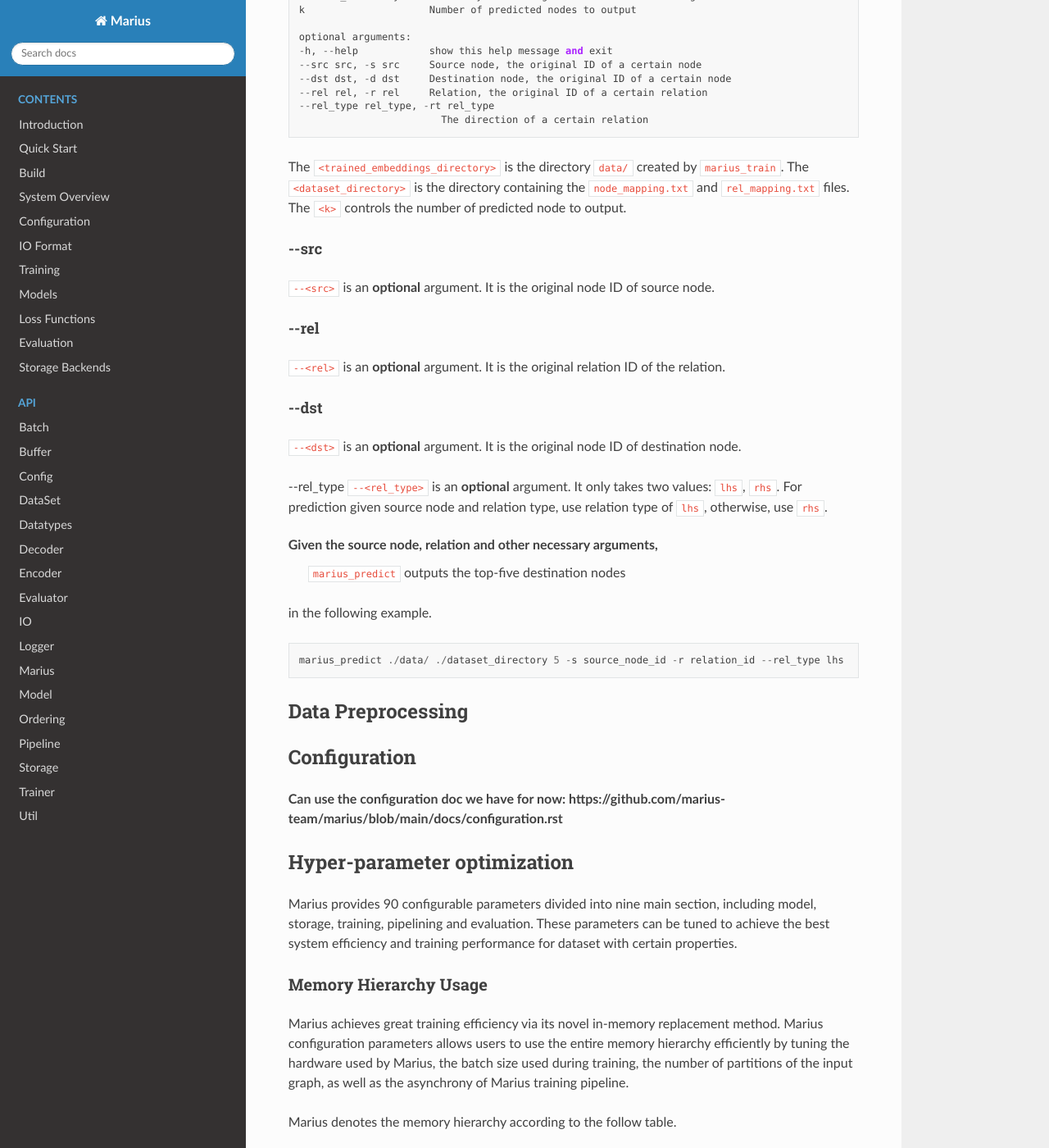
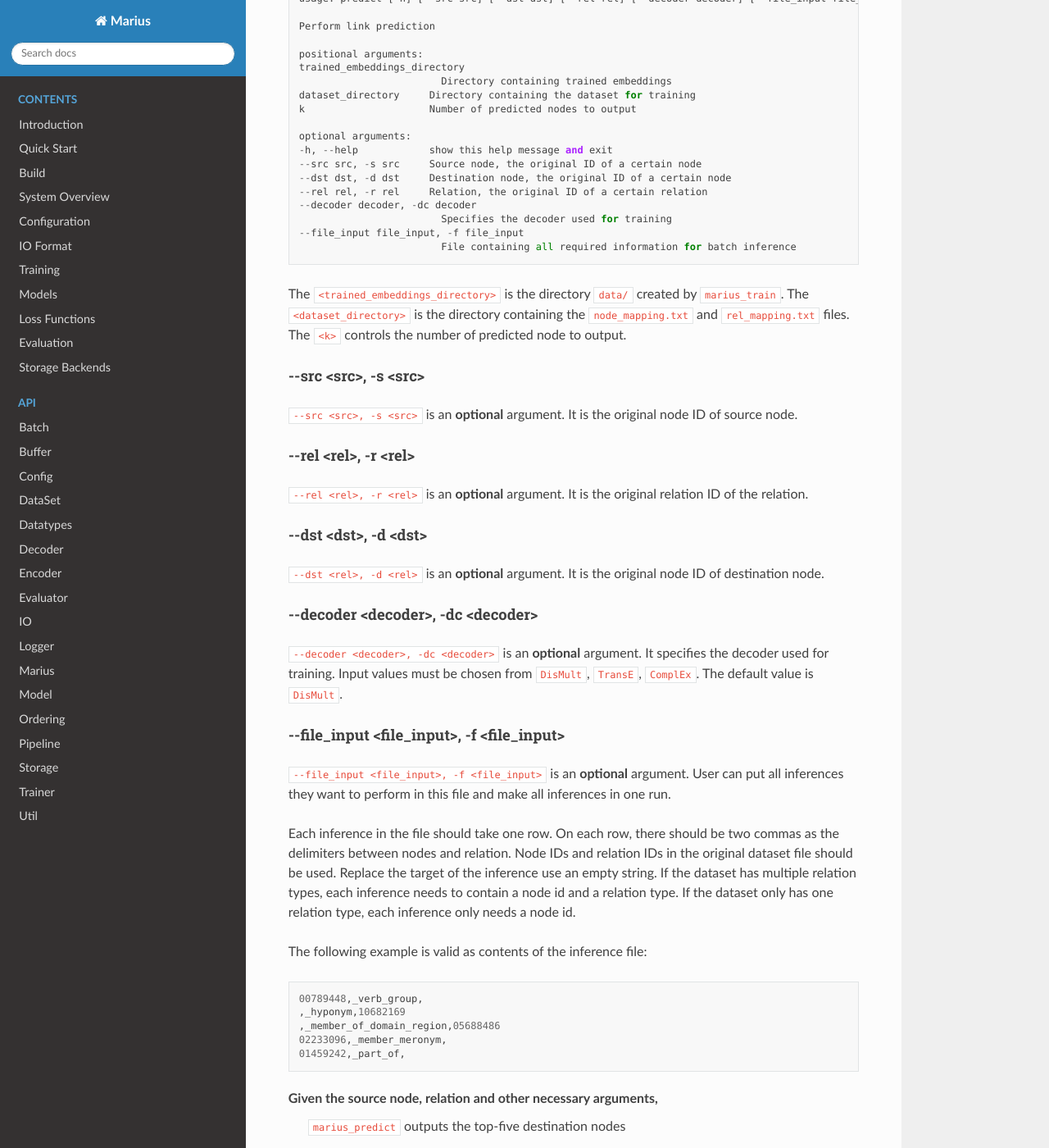
Before and after one commit to marius-team/marius, a Sphinx documentation site: the page built from docs/user_guide_intro.rst, in a window 1280 px wide and 1400 px high, scrolled down 11470 px. Shown: the whole window at 82% size. Built offline with Sphinx 7.4.7 and the Read the Docs theme 2.0.0, drawn with Linux system fonts in a browser that asks for light colours; some of the changed text lies outside the part shown.

Commit message:
Update predict, minor fix

```diff
--- a/docs/user_guide_intro.rst
+++ b/docs/user_guide_intro.rst
@@ -137,9 +137,9 @@ The source, relation and destination of edge ``i`` can be retrieved from
 files by reading 3 4-byte integers (or 8-byte integers if using int64 data type for storage)
 at the offset in the file ``i * 3 * 4`` (or ``i * 3 * 8`` when using int64).
 
-\-\-files
-+++++++++
-``--files`` is an **optional** argument for ``marius_preprocess``.
+\-\-files <files ...>
++++++++++++++++++++++
+``--files <files ...>`` is an **optional** argument for ``marius_preprocess``.
 It should be a list of files containing custom dataset. It should not be used
 at the same time when ``--dataset`` is used.
 
@@ -150,16 +150,16 @@ For example, the following command preprocesses the custom dataset composed of `
 
     marius_preprocess output_dir --files custom_train.csv custom_valid.csv custom_test.csv
 
-\-\-dataset
-+++++++++++
-``--dataset`` is an **optional** argument for ``marius_preprocess``.
+\-\-dataset <dataset>
++++++++++++++++++++++
+``--dataset <dataset>`` is an **optional** argument for ``marius_preprocess``.
 It can be one of the names of a Marius supported dataset.
 It should not be used at the same time when ``--files`` is used.
 To see which datasets are supported by Marius, check out
 :ref:`dataset` table.
 
-\-\-num_partitions
-++++++++++++++++++
+\-\-num_partitions <num_partitions>
++++++++++++++++++++++++++++++++++++
 ``--num_partitions <num_partitions>`` is an optional argument for ``marius_preprocess``.
 If this option is specified, the nodes of the input graph will be partitioned into ``<num_partitions>``.
 The default value for ``<num_partitions>`` is one.
@@ -319,25 +319,25 @@ The available options:
 ++++++++++++++++++
 ``<output_directory>`` is a **required** argument. It specifies the output directory of the created configuration file.
 
-\-\-<data_directory>, \-<dataset>
-++++++++++++++++++++
-``--<data_directory>`` is an **optional** argument. It specifies the directory where ``marius_preprocess`` stores
+\-\-data_directory <data_directory>
++++++++++++++++++++++++++++++++++++
+``--data_directory <data_directory>`` is an **optional** argument. It specifies the directory where ``marius_preprocess`` stores
 preprocessed data.
 
-\-\-<dataset>, \-<dataset>
-++++++++++++++++++++++++++
-``--<dataset>, -<dataset>`` is an **optional** argument. It specifies the name of the supported dataset. It should not be
+\-\-dataset <dataset>, \-d <dataset>
+++++++++++++++++++++++++++++++++++++
+``--dataset <dataset>, -d <dataset>`` is an **optional** argument. It specifies the name of the supported dataset. It should not be
 used when ``--stats`` is in use.
 
 \-\-stats <num_nodes> <num_relations> <num_train> <num_valid> <num_test>, \-s <num_nodes> <num_relations> <num_train> <num_valid> <num_test>
 ++++++++++++++++++++++++++++++++++++++++++++++++++++++++++++++++++++++++++++++++++++++++++++++++++++++++++++++++++++++++++++++++++++++++++++
-``--stats num_nodes num_relations num_train num_valid num_test, -s num_nodes num_relations num_train num_valid num_test``
+``--stats <num_nodes> <num_relations> <num_train> <num_valid> <num_test>, -s <num_nodes> <num_relations> <num_train> <num_valid> <num_test>``
 is an **optional** argument. It specifies the stats of the dataset to be trained over. It should not be used at the same
-time with option ``--<dataset>``.
+time with option ``--dataset``.
 
 \-\-device <device>, \-dev <device>
 +++++++++++++++++
-``--device, -dev`` is an **optional** argument. The default value of it is GPU. It takes only three values: GPU, CPU, multi-GPU.
+``--device <device>, -dev <device>`` is an **optional** argument. The default value of it is GPU. It takes only three values: GPU, CPU, multi-GPU.
 It specifies the device option.
 
 
@@ -562,6 +562,9 @@ marius_predict
 ^^^^^^^^^^^^^^
 
 This command lets users to perform link predictions using trained graph embeddings.
+Users can either make one inference on command line, or pass in all inferences they
+need in a file and perform multiple link prediction in one run.
+
 It can be called with:
 
 ::
@@ -573,7 +576,7 @@ The available options are:
 
 ::
 
-    usage: predict [-h] [--src src] [--dst dst] [--rel rel] [--rel_type rel_type] trained_embeddings_directory dataset_directory k
+    usage: predict [-h] [--src src] [--dst dst] [--rel rel] [--decoder decoder] [--file_input file_input] trained_embeddings_directory dataset_directory k
 
     Perform link prediction
 
@@ -588,28 +591,54 @@ The available options are:
     --src src, -s src     Source node, the original ID of a certain node
     --dst dst, -d dst     Destination node, the original ID of a certain node
     --rel rel, -r rel     Relation, the original ID of a certain relation
-    --rel_type rel_type, -rt rel_type
-                            The direction of a certain relation
+    --decoder decoder, -dc decoder
+                            Specifies the decoder used for training
+    --file_input file_input, -f file_input
+                            File containing all required information for batch inference
 
 The ``<trained_embeddings_directory>`` is the directory ``data/`` created by ``marius_train``.
 The ``<dataset_directory>`` is the directory containing the ``node_mapping.txt`` and ``rel_mapping.txt`` files.
 The ``<k>`` controls the number of predicted node to output.
 
-\-\-src
-+++++++
-``--<src>`` is an **optional** argument. It is the original node ID of source node.
+\-\-src <src>, \-s <src>
+++++++++++++++++++++++++
+``--src <src>, -s <src>`` is an **optional** argument. It is the original node ID of source node.
 
-\-\-rel
-+++++++
-``--<rel>`` is an **optional** argument. It is the original relation ID of the relation.
+\-\-rel <rel>, \-r <rel>
+++++++++++++++++++++++++
+``--rel <rel>, -r <rel>`` is an **optional** argument. It is the original relation ID of the relation.
 
-\-\-dst
-+++++++
-``--<dst>`` is an **optional** argument. It is the original node ID of destination node.
+\-\-dst <dst>, \-d <dst>
+++++++++++++++++++++++++
+``--dst <rel>, -d <rel>`` is an **optional** argument. It is the original node ID of destination node.
 
-\-\-rel_type
-``--<rel_type>`` is an **optional** argument. It only takes two values: ``lhs``, ``rhs``.
-For prediction given source node and relation type, use relation type of ``lhs``, otherwise, use ``rhs``.
+\-\-decoder <decoder>, \-dc <decoder>
++++++++++++++++++++++++++++++++++++++
+``--decoder <decoder>, -dc <decoder>`` is an **optional** argument. It specifies the decoder used
+for training. Input values must be chosen from ``DisMult``, ``TransE``, ``ComplEx``.
+The default value is ``DisMult``.
+
+\-\-file_input <file_input>, \-f <file_input>
++++++++++++++++++++++++++++++++++++++++++++++
+``--file_input <file_input>, -f <file_input>`` is an **optional** argument. User can put all
+inferences they want to perform in this file and make all inferences in one run.
+
+Each inference in the file should take one row. On each row, there should be two commas as
+the delimiters between nodes and relation. Node IDs and relation IDs in the original
+dataset file should be used. Replace the target of the inference use an empty string.
+If the dataset has multiple relation types,
+each inference needs to contain a node id and a relation type. If the dataset only has one
+relation type, each inference only needs a node id.
+
+The following example is valid as contents of the inference file:
+
+::
+
+    00789448,_verb_group,
+    ,_hyponym,10682169
+    ,_member_of_domain_region,05688486
+    02233096,_member_meronym,
+    01459242,_part_of,
 
 
 Given the source node, relation and other necessary arguments,
@@ -618,8 +647,7 @@ in the following example.
 
 ::
 
-    marius_predict ./data/ ./dataset_directory 5 -s source_node_id -r relation_id --rel_type lhs
-
+    marius_predict ./data/ ./dataset_directory 5 -s source_node_id -r relation_id
 
 
 
```
Also changed, not shown: other parts of docs/user_guide_intro.rst (+9 -9 lines).
